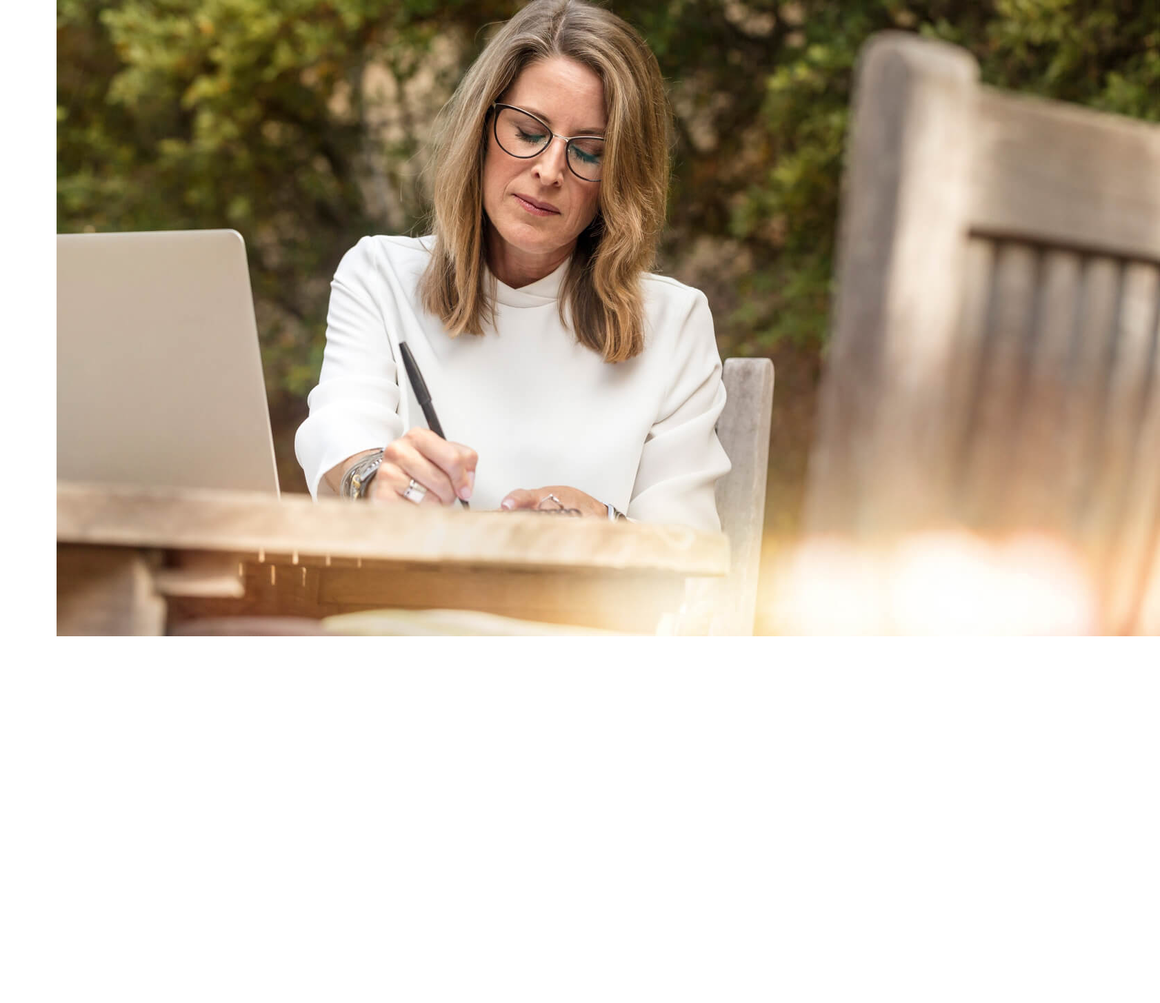
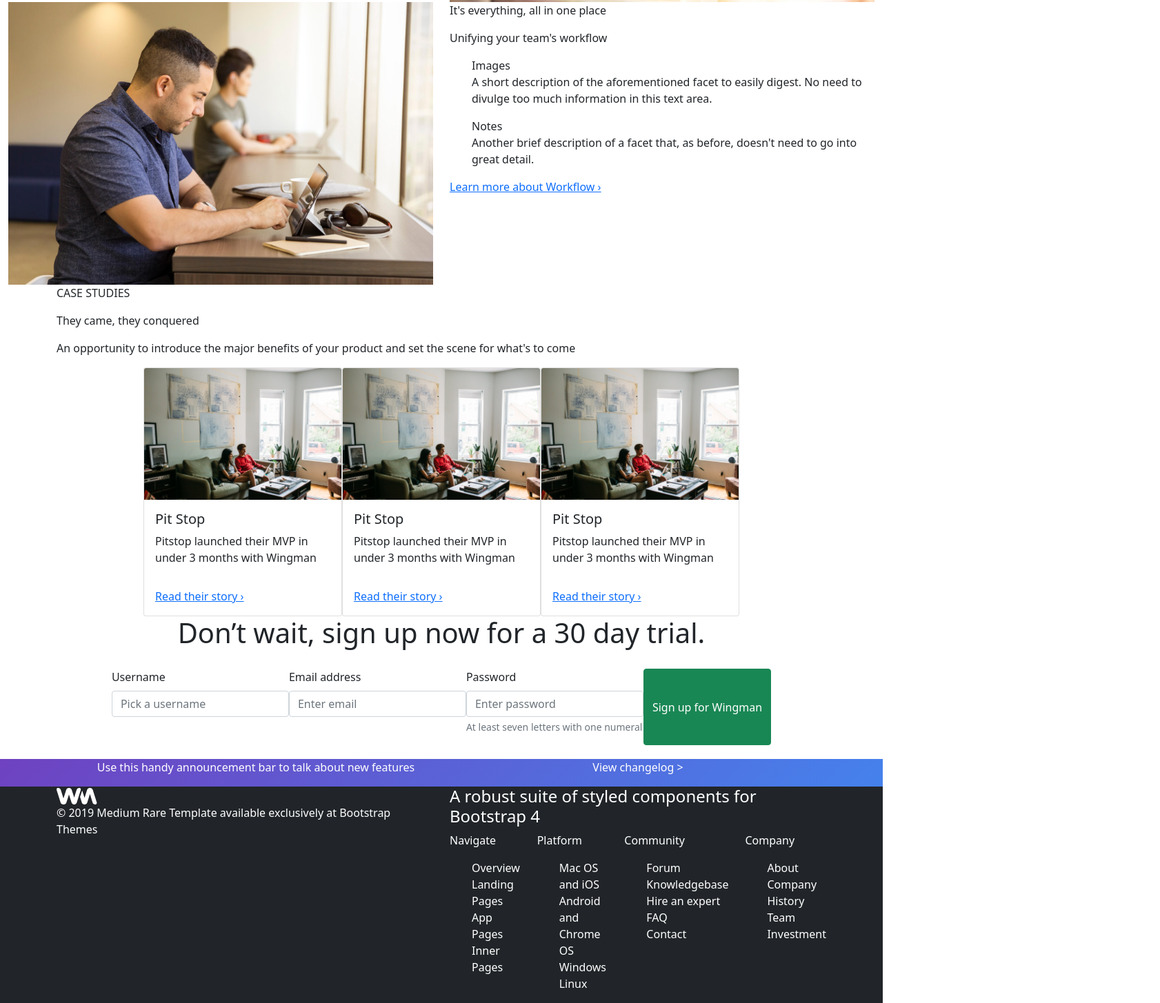
Before and after one commit to mandragid/tugas-meeting-6-landingpage-bootstrap, a plain HTML site: page index.html in a window 1280 px wide. Shown: the part 2413-3868 px from the top of the page at 69% size, 1682 px wide, since content can reach past the window. Before the commit the page ends 3336 px from the top, so only its background shows below. Drawn offline with nearby package versions, Linux system fonts and the light colour scheme.

Commit message:
done all section base

```diff
--- a/index.html
+++ b/index.html
@@ -173,7 +173,6 @@
 		<!-- section 4 -->
 
 		<div class="container-fluid">
-			<div class="container">
 			<div class="row">
 				<div class="col">
 					<div class="row">
@@ -198,7 +197,173 @@
 						</div>
 					</div>
 				</div>
-					<div class="col"><img src="./assets/img/photo-woman-writing.jpg" alt="" /></div>
+				<div class="col"><img class="w-100" src="./assets/img/photo-woman-writing.jpg" alt="" /></div>
+			</div>
+		</div>
+
+		<!-- section 5 -->
+
+		<div class="container-fluid">
+			<div class="row">
+				<div class="col"><img class="w-100" src="./assets/img/photo-man-phone.jpg" alt="photo-man-phone" /></div>
+				<div class="col">
+					<p>It's everything, all in one place</p>
+					<p>Unifying your team's workflow</p>
+					<ul>
+						<li>Images</li>
+						<p>A short description of the aforementioned facet to easily digest. No need to divulge too much information in this text area.</p>
+						<li>Notes</li>
+						<p>Another brief description of a facet that, as before, doesn't need to go into great detail.</p>
+					</ul>
+					<div class="learn-more"><a href="">Learn more about Workflow ›</a></div>
+				</div>
+			</div>
+		</div>
+
+		<!-- section 6 -->
+
+		<div class="container-fluid">
+			<div class="container">
+				<div class="row">
+					<div class="col">
+						<p>CASE STUDIES</p>
+						<p>They came, they conquered</p>
+						<p>An opportunity to introduce the major benefits of your product and set the scene for what's to come</p>
+					</div>
+				</div>
+				<div class="card-container d-flex m-auto justify-content-center">
+					<div class="card" style="width: 18rem">
+						<img src="./assets/img/photo-couple-couch.jpg" class="card-img-top" alt="..." />
+						<div class="card-body">
+							<h5 class="card-title">Pit Stop</h5>
+							<p class="card-text">Pitstop launched their MVP in under 3 months with Wingman</p>
+						</div>
+
+						<div class="card-body">
+							<a href="#" class="card-link">Read their story ›</a>
+						</div>
+					</div>
+					<div class="card" style="width: 18rem">
+						<img src="./assets/img/photo-couple-couch.jpg" class="card-img-top" alt="..." />
+						<div class="card-body">
+							<h5 class="card-title">Pit Stop</h5>
+							<p class="card-text">Pitstop launched their MVP in under 3 months with Wingman</p>
+						</div>
+
+						<div class="card-body">
+							<a href="#" class="card-link">Read their story ›</a>
+						</div>
+					</div>
+					<div class="card" style="width: 18rem">
+						<img src="./assets/img/photo-couple-couch.jpg" class="card-img-top" alt="..." />
+						<div class="card-body">
+							<h5 class="card-title">Pit Stop</h5>
+							<p class="card-text">Pitstop launched their MVP in under 3 months with Wingman</p>
+						</div>
+
+						<div class="card-body">
+							<a href="#" class="card-link">Read their story ›</a>
+						</div>
+					</div>
+				</div>
+			</div>
+		</div>
+
+		<!-- section 7 -->
+
+		<div class="container-fluid">
+			<div class="container text-center">
+				<h1>Don’t wait, sign up now for a 30 day trial.</h1>
+				<div class="form-container text-start d-flex justify-content-center">
+					<div class="mb-3">
+						<label for="exampleInputUsername" class="form-label">Username</label>
+						<input type="username" class="form-control" placeholder="Pick a username" />
+					</div>
+					<div class="mb-3">
+						<label for="exampleInputEmail1" class="form-label">Email address</label>
+						<input type="email" class="form-control" id="exampleInputEmail1" aria-describedby="emailHelp" placeholder="Enter email" />
+					</div>
+					<div class="mb-3">
+						<label for="exampleInputPassword1" class="form-label">Password</label>
+						<input type="password" class="form-control" id="exampleInputPassword1" placeholder="Enter password" />
+						<div id="passwordHelp" class="form-text">At least seven letters with one numeral</div>
+					</div>
+					<div class="d-flex justify-content-center"><button type="submit" class="btn btn-success">Sign up for Wingman</button></div>
+				</div>
+			</div>
+		</div>
+
+		<!-- section 8 -->
+
+		<div class="container-fluid text-center announcement-bar text-white">
+			<div class="container">
+				<div class="row">
+					<div class="col">
+						<ul>
+							<li>Use this handy announcement bar to talk about new features</li>
+						</ul>
+					</div>
+					<div class="col">View changelog ></div>
+				</div>
+			</div>
+		</div>
+
+		<!-- footer -->
+
+		<div class="container-fluid bg-dark text-white">
+			<div class="container">
+				<div class="row">
+					<div class="col">
+						<img src="./assets/img/logo-white.svg" alt="logo-white" />
+						<p>© 2019 Medium Rare Template available exclusively at Bootstrap Themes</p>
+					</div>
+
+					<div class="col">
+						<div class="row">
+							<div class="col">
+								<div><h4>A robust suite of styled components for Bootstrap 4</h4></div>
+							</div>
+						</div>
+						<div class="row">
+							<div class="col">
+								<p>Navigate</p>
+								<ul>
+									<li>Overview</li>
+									<li>Landing Pages</li>
+									<li>App Pages</li>
+									<li>Inner Pages</li>
+								</ul>
+							</div>
+							<div class="col">
+								<p>Platform</p>
+								<ul>
+									<li>Mac OS and iOS</li>
+									<li>Android and Chrome OS</li>
+									<li>Windows</li>
+									<li>Linux</li>
+								</ul>
+							</div>
+							<div class="col">
+								<p>Community</p>
+								<ul>
+									<li>Forum</li>
+									<li>Knowledgebase</li>
+									<li>Hire an expert</li>
+									<li>FAQ</li>
+									<li>Contact</li>
+								</ul>
+							</div>
+							<div class="col">
+								<p>Company</p>
+								<ul>
+									<li>About Company</li>
+									<li>History</li>
+									<li>Team</li>
+									<li>Investment</li>
+								</ul>
+							</div>
+						</div>
+					</div>
 				</div>
 			</div>
 		</div>
--- a/style.css
+++ b/style.css
@@ -158,13 +158,13 @@ nav .navbar-nav a {
 	padding: 20px;
 }
 
-.card-body {
-	outline: solid red;
-}
-
 .numberContainer {
 	background-color: rgb(38, 38, 126);
 	border-radius: 50px;
 	width: 30px;
 	height: 30px;
 }
+
+.announcement-bar {
+	background: linear-gradient(135deg, #6f42c1 0%, #4582ec 100%);
+}
```
Lines whose indentation alone changed are shown as unchanged.
